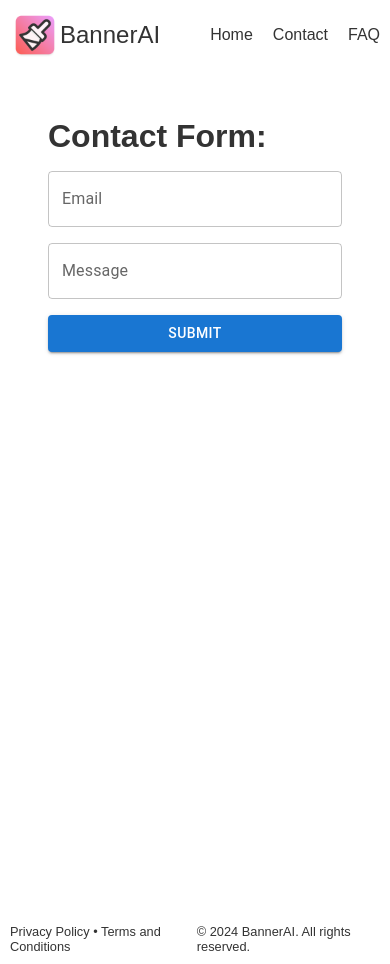
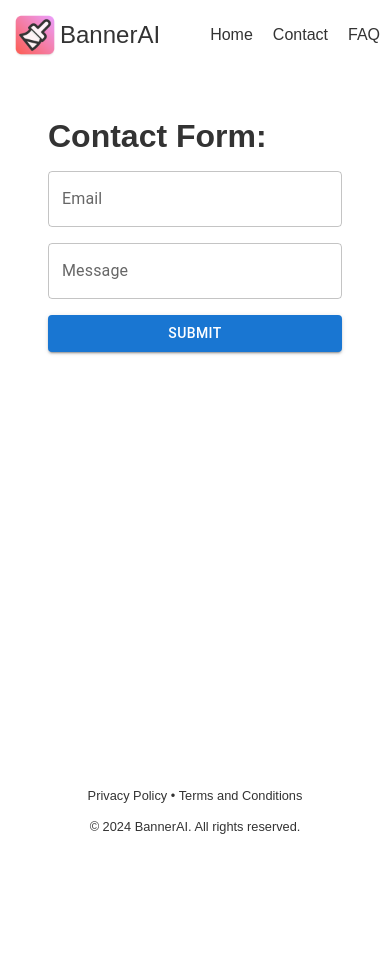
Before and after one commit to naknamu/bannerai, a Next.js app: page /contact in a window 390 px wide. After the commit the page ends 844 px from the top, so only its background shows below. Built offline with nearby package versions, Linux system fonts and the light colour scheme; a web font is replaced by a local one.

Commit message:
Fixed footer positioning

```diff
--- a/app/components/Footer.js
+++ b/app/components/Footer.js
@@ -6,12 +6,11 @@ const Footer = () => {
     <footer className={style.footer}>
       <div className={style.container}>
         <span>
-            <span>
-            <Link href="/legal/privacy-policy">Privacy Policy</Link>
-            <span> • </span>
-            <Link href="/legal/terms-and-conditions">Terms and Conditions</Link>
-            </span>
+          <Link href="/legal/privacy-policy">Privacy Policy</Link>
+          <span> • </span>
+          <Link href="/legal/terms-and-conditions">Terms and Conditions</Link>
         </span>
+
         <span>© 2024 BannerAI. All rights reserved.</span>
         {/* <span>
             <Link href="#">FAQ</Link>
--- a/app/components/Footer.module.css
+++ b/app/components/Footer.module.css
@@ -1,5 +1,5 @@
 .footer {
-    /* position: fixed;
+    /* position: absolute;
     left: 0;
     bottom: 0; */
     width: 100%;
@@ -19,7 +19,10 @@
 /* Mobile */
 @media (max-width: 700px) {
     .container {
-      padding: 0 10px;
+      display: flex;
+      flex-direction: column;
+      gap: 1rem;
+      text-align: center;
     }
 
 }
--- a/app/components/FrequentlyAsked.js
+++ b/app/components/FrequentlyAsked.js
@@ -7,7 +7,7 @@ import ExpandMoreIcon from "@mui/icons-material/ExpandMore";
 
 export default function FrequentlyAsked() {
   return (
-    <div className="container" style={{ height: "100vh" }}>
+    <div className="container">
       <Accordion defaultExpanded>
         <AccordionSummary
           expandIcon={<ExpandMoreIcon />}
--- a/app/contact/page.js
+++ b/app/contact/page.js
@@ -14,7 +14,6 @@ export default function ContactForm() {
       <div
         className="container"
         style={{
-          height: "100vh",
           paddingTop: "2rem",
         }}
       >
@@ -30,7 +29,6 @@ export default function ContactForm() {
     <div
       style={{
         maxWidth: "800px",
-        height: "100vh",
         paddingTop: "2rem",
       }}
     >
--- a/app/globals.css
+++ b/app/globals.css
@@ -34,3 +34,13 @@ h1 , h4 {
 ul {
   padding: 1rem;
 }
+
+body {
+  min-height: 100vh;
+  display: flex;
+  flex-direction: column;
+}
+
+footer {
+  margin-top: auto;
+}
--- a/app/page.module.css
+++ b/app/page.module.css
@@ -4,7 +4,7 @@
   gap: 1rem;
   padding-inline: 3rem;
   padding-top: 2rem;
-  height: 100vh;
+  /* height: 100vh; */
 }
 
 .input_container {
```
